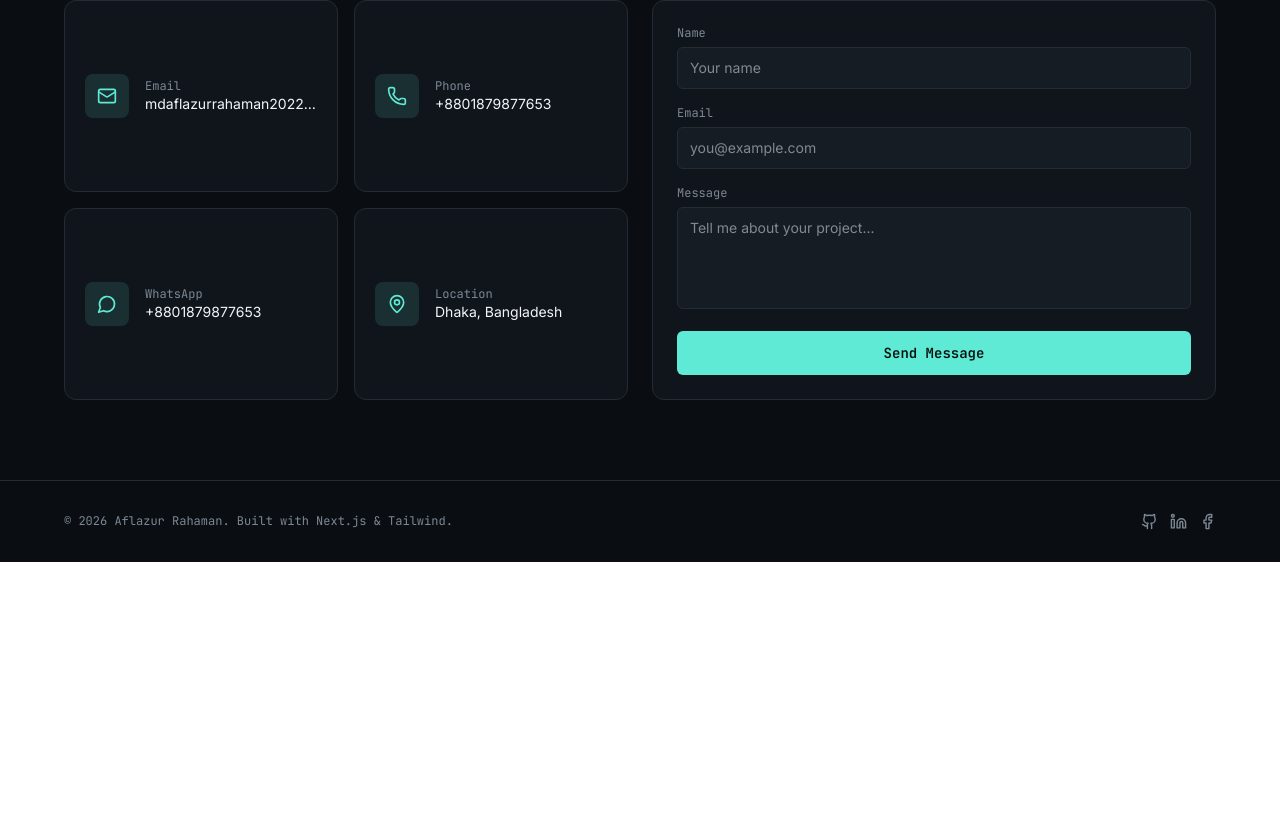
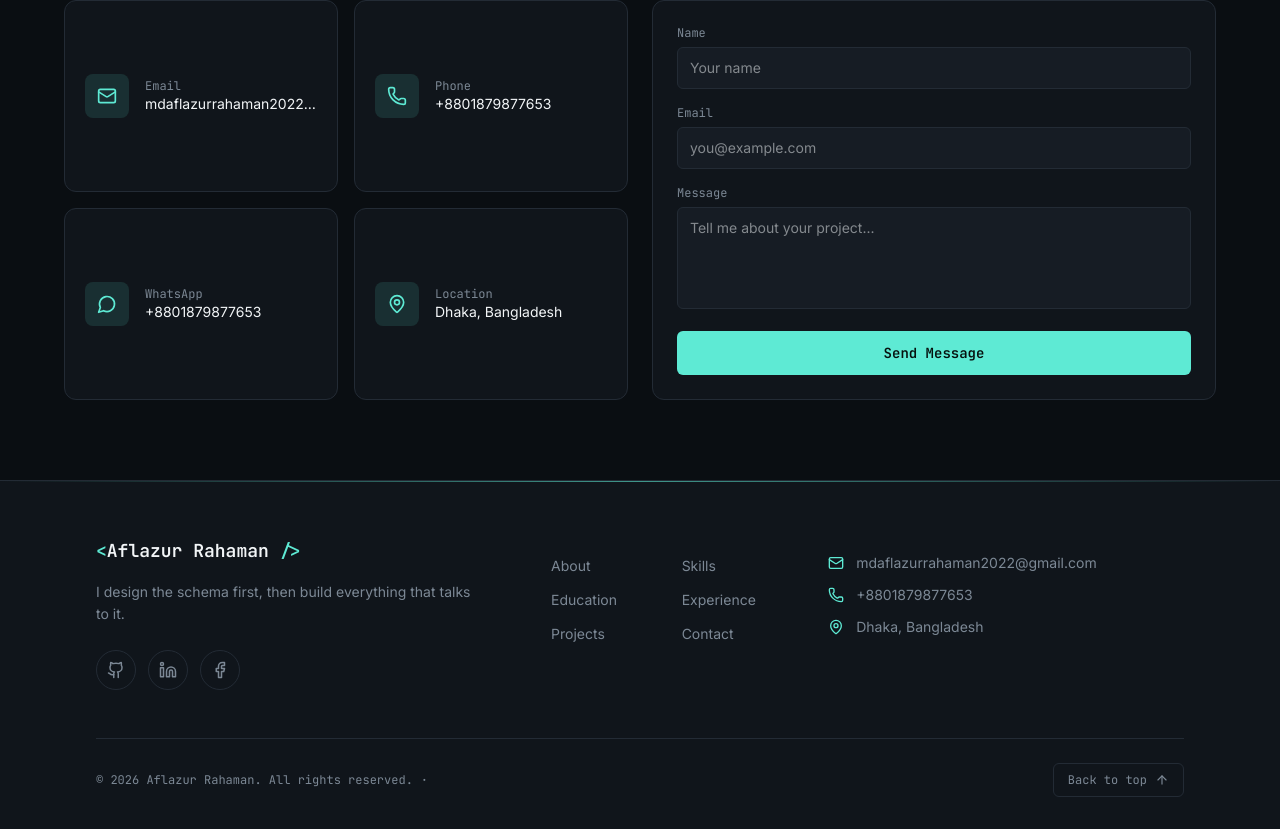
Before and after one commit to aflazur/My-Portfolio, a Next.js app: page / in a window 1280 px wide. Shown: the part 4787-5616 px from the top of the page. Before the commit the page ends 5349 px from the top, so only its background shows below. Built offline with nearby package versions, Linux system fonts and the light colour scheme.

Commit message:
Refactor Footer component layout and enhance accessibility features

```diff
--- a/src/components/Footer.tsx
+++ b/src/components/Footer.tsx
@@ -1,37 +1,136 @@
 import type { ReactNode } from "react";
-import { Github, Linkedin, Twitter, Facebook, Mail } from "lucide-react";
+import Link from "next/link";
+import {
+  ArrowUp,
+  Facebook,
+  Github,
+  Linkedin,
+  Mail,
+  MapPin,
+  Phone,
+  Twitter,
+} from "lucide-react";
 import portfolioData from "@/data/portfolioData";
 
 const ICONS: Record<string, ReactNode> = {
-  github: <Github size={17} />,
-  linkedin: <Linkedin size={17} />,
-  twitter: <Twitter size={17} />,
-  facebook: <Facebook size={17} />,
-  email: <Mail size={17} />,
+  github: <Github size={18} />,
+  linkedin: <Linkedin size={18} />,
+  twitter: <Twitter size={18} />,
+  facebook: <Facebook size={18} />,
+  email: <Mail size={18} />,
 };
 
+const QUICK_LINKS = [
+  { label: "About", href: "/#about" },
+  { label: "Skills", href: "/#skills" },
+  { label: "Education", href: "/#education" },
+  { label: "Experience", href: "/#experience" },
+  { label: "Projects", href: "/#projects" },
+  { label: "Contact", href: "/#contact" },
+];
+
 export default function Footer() {
+  const { name, tagline, email, phone, location, socials } = portfolioData;
+
   return (
-    <footer className="border-t border-[var(--border)] px-5 py-8 lg:px-8">
-      <div className="mx-auto flex max-w-6xl flex-col items-center justify-between gap-4 sm:flex-row">
-        <p className="font-mono text-xs text-[var(--text-dim)]">
-          © {new Date().getFullYear()} {portfolioData.name}. Built with Next.js &amp; Tailwind.
+    <footer className="relative border-t border-[var(--border)] bg-[var(--surface)]">
+      {/* accent line */}
+      <div className="absolute inset-x-0 top-0 h-px bg-gradient-to-r from-transparent via-[var(--accent)] to-transparent opacity-60" />
+
+      <div className="mx-auto max-w-6xl px-5 pb-8 pt-14 lg:px-8">
+        <div className="grid gap-10 sm:grid-cols-2 lg:grid-cols-[1.4fr_0.8fr_1.2fr]">
+          {/* Brand */}
+          <div>
+            <Link href="/" className="font-mono text-lg font-semibold text-[var(--heading)]">
+              <span className="text-[var(--accent)]">&lt;</span>
+              {name}
+              <span className="text-[var(--accent)]"> /&gt;</span>
+            </Link>
+            <p className="mt-4 max-w-sm text-sm leading-relaxed text-[var(--text-dim)]">
+              {tagline}
             </p>
-        <div className="flex gap-3">
-          {portfolioData.socials.map((s) => (
+
+            <div className="mt-6 flex gap-3">
+              {socials.map((s) => (
                 <a
                   key={s.name}
                   href={s.url}
                   target="_blank"
                   rel="noreferrer"
                   aria-label={s.name}
-              className="text-[var(--text-dim)] transition-colors hover:text-[var(--accent)]"
+                  className="flex h-10 w-10 items-center justify-center rounded-full border border-[var(--border)] text-[var(--text-dim)] transition-all hover:-translate-y-0.5 hover:border-[var(--accent)] hover:bg-[var(--accent-soft)] hover:text-[var(--accent)]"
                 >
                   {ICONS[s.icon]}
                 </a>
               ))}
             </div>
           </div>
+
+          {/* Quick links */}
+          <div>
+
+            <ul className="mt-4 grid grid-cols-2 gap-x-6 gap-y-2.5 sm:grid-cols-1 lg:grid-cols-2">
+              {QUICK_LINKS.map((link) => (
+                <li key={link.href}>
+                  <Link
+                    href={link.href}
+                    className="text-sm text-[var(--text-dim)] transition-colors hover:text-[var(--accent)]"
+                  >
+                    {link.label}
+                  </Link>
+                </li>
+              ))}
+            </ul>
+          </div>
+
+          {/* Contact */}
+          <div>
+
+            <ul className="mt-4 space-y-3 text-sm">
+              <li>
+                <a
+                  href={`mailto:${email}`}
+                  className="flex items-center gap-3 text-[var(--text-dim)] transition-colors hover:text-[var(--accent)]"
+                >
+                  <Mail size={16} className="shrink-0 text-[var(--accent)]" />
+                  <span className="break-all">{email}</span>
+                </a>
+              </li>
+              <li>
+                <a
+                  href={`tel:${phone.replace(/\s/g, "")}`}
+                  className="flex items-center gap-3 text-[var(--text-dim)] transition-colors hover:text-[var(--accent)]"
+                >
+                  <Phone size={16} className="shrink-0 text-[var(--accent)]" />
+                  {phone}
+                </a>
+              </li>
+              <li className="flex items-center gap-3 text-[var(--text-dim)]">
+                <MapPin size={16} className="shrink-0 text-[var(--accent)]" />
+                {location}
+              </li>
+            </ul>
+          </div>
+        </div>
+
+        {/* Bottom bar */}
+        <div className="mt-12 flex flex-col items-center justify-between gap-4 border-t border-[var(--border)] pt-6 sm:flex-row">
+          <p className="text-center font-mono text-xs text-[var(--text-dim)] sm:text-left">
+            © {new Date().getFullYear()} {name}. All rights reserved.
+            <span className="mx-2 hidden sm:inline">·</span>
+
+          </p>
+
+          <Link
+            href="/#home"
+            aria-label="Back to top"
+            className="group flex items-center gap-2 rounded-md border border-[var(--border)] px-3.5 py-2 font-mono text-xs text-[var(--text-dim)] transition-colors hover:border-[var(--accent)] hover:text-[var(--accent)]"
+          >
+            Back to top
+            <ArrowUp size={14} className="transition-transform group-hover:-translate-y-0.5" />
+          </Link>
+        </div>
+      </div>
     </footer>
   );
 }
```
Lines whose indentation alone changed are shown as unchanged.
